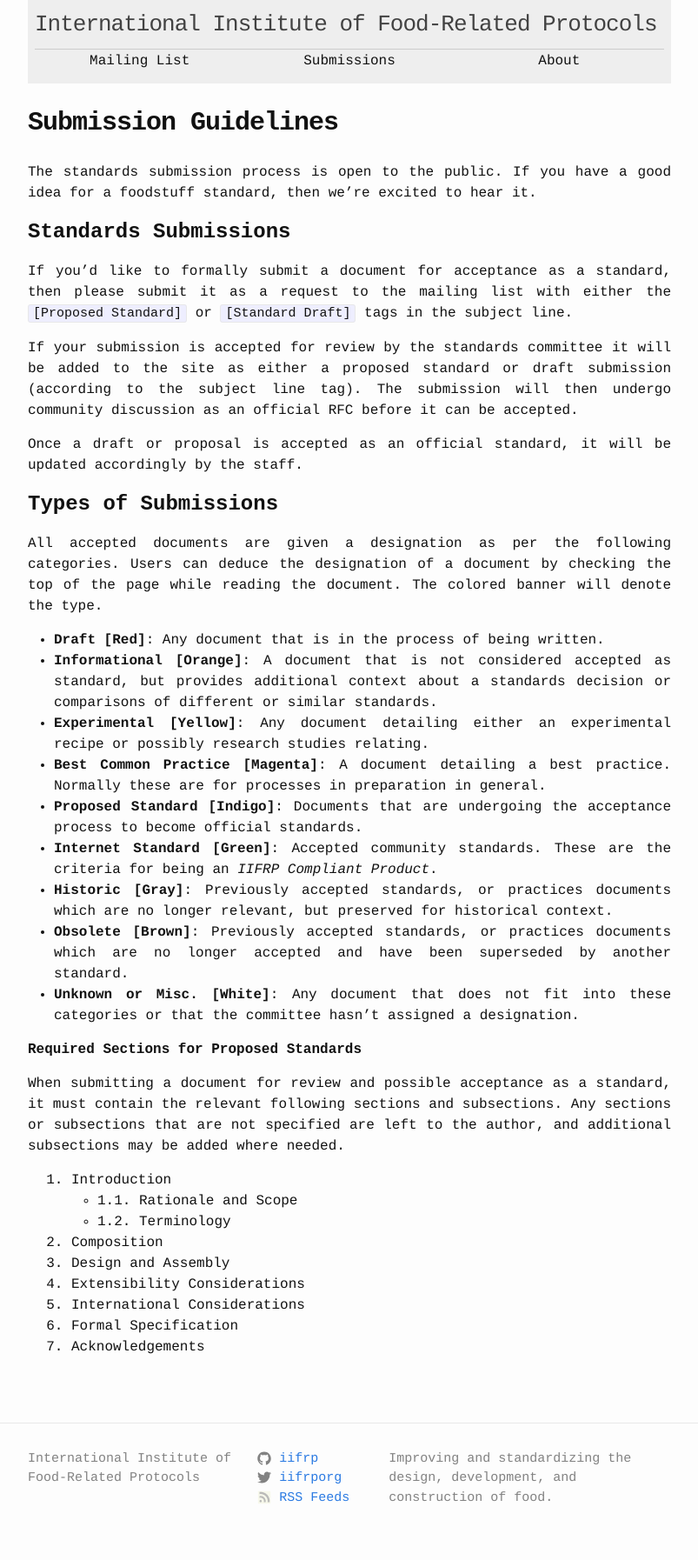
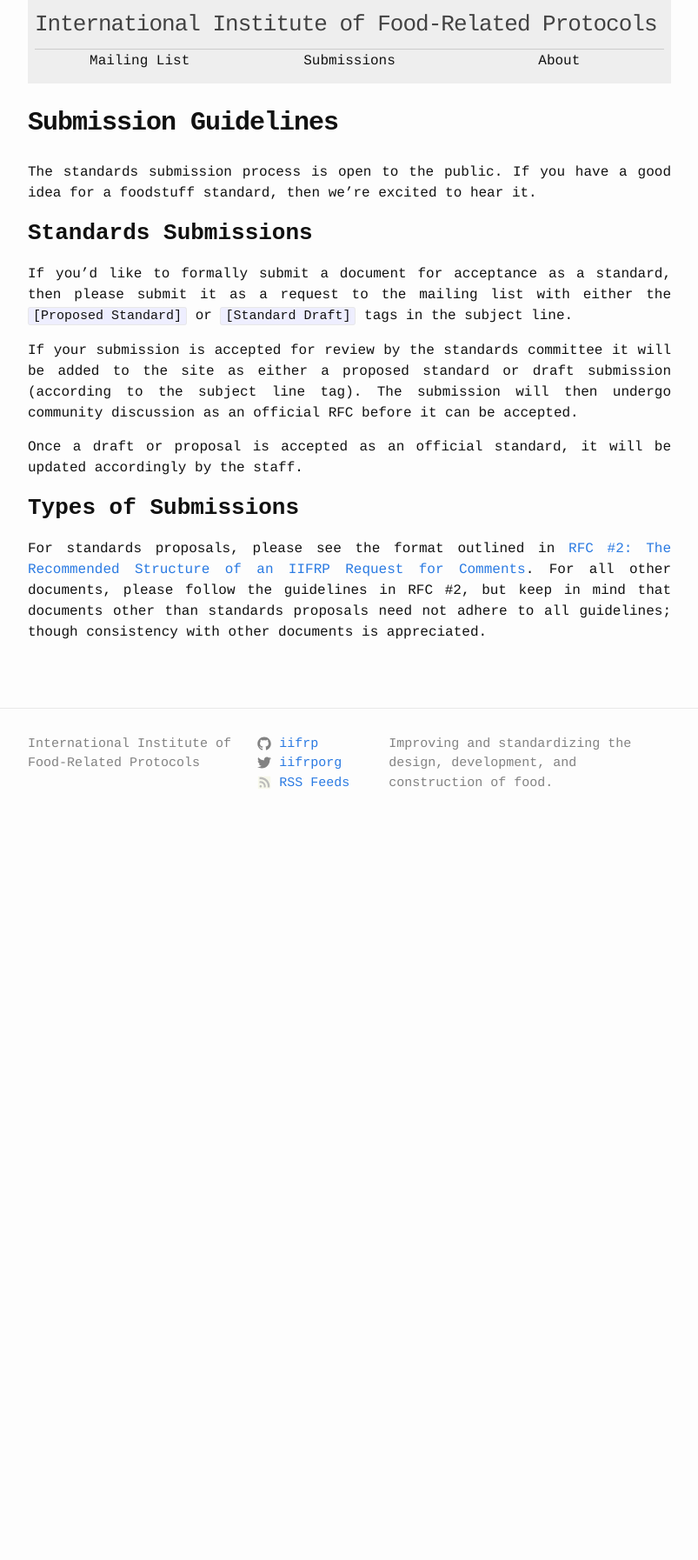
Before and after one commit to iifrp/iifrp.github.io, a Jekyll site: the page built from submission-guidelines.md, in a window 1280 px wide. Shown: the whole page at 87% size, without its empty margins (238-1041 px from the left). Built offline with Jekyll 4.4.1, drawn with Linux system fonts in a browser that asks for light colours; after the commit the page ends 972 px from its top, so only the background shows below that.

Commit message:
Edits for the aoption of RFC #2 (Y[3]/N[0]).

```diff
--- a/submission-guidelines.md
+++ b/submission-guidelines.md
@@ -6,7 +6,7 @@ title: Submission Guidelines
 The standards submission process is open to the public. If you have a good idea for a foodstuff standard, then we're excited to hear it.
 
 
-#### Standards Submissions
+### Standards Submissions
 
 If you'd like to formally submit a document for acceptance as a standard, then please submit it as a request to the mailing list with either the `[Proposed Standard]` or `[Standard Draft]` tags in the subject line.
 
@@ -15,31 +15,6 @@ If your submission is accepted for review by the standards committee it will be
 Once a draft or proposal is accepted as an official standard, it will be updated accordingly by the staff.
 
 
-#### Types of Submissions
+### Types of Submissions
 
-All accepted documents are given a designation as per the following categories. Users can deduce the designation of a document by checking the top of the page while reading the document. The colored banner will denote the type.
-
-- **Draft [Red]**: Any document that is in the process of being written.
-- **Informational [Orange]**: A document that is not considered accepted as standard, but provides additional context about a standards decision or comparisons of different or similar standards.
-- **Experimental [Yellow]**: Any document detailing either an experimental recipe or possibly research studies relating.
-- **Best Common Practice [Magenta]**: A document detailing a best practice. Normally these are for processes in preparation in general.
-- **Proposed Standard [Indigo]**: Documents that are undergoing the acceptance process to become official standards.
-- **Internet Standard [Green]**: Accepted community standards. These are the criteria for being an *IIFRP Compliant Product*.
-- **Historic [Gray]**: Previously accepted standards, or practices documents which are no longer relevant, but preserved for historical context.
-- **Obsolete [Brown]**: Previously accepted standards, or practices documents which are no longer accepted and have been superseded by another standard.
-- **Unknown or Misc. [White]**: Any document that does not fit into these categories or that the committee hasn't assigned a designation.
-
-
-##### Required Sections for Proposed Standards
-
-When submitting a document for review and possible acceptance as a standard, it must contain the relevant following sections and subsections. Any sections or subsections that are not specified are left to the author, and additional subsections may be added where needed.
-
-1. Introduction
-  - 1.1. Rationale and Scope
-  - 1.2. Terminology
-2. Composition
-3. Design and Assembly
-4. Extensibility Considerations
-5. International Considerations
-6. Formal Specification
-7. Acknowledgements
+For standards proposals, please see the format outlined in [RFC #2: The Recommended Structure of an IIFRP Request for Comments](/rfc/RFC-2.html). For all other documents, please follow the guidelines in RFC #2, but keep in mind that documents other than standards proposals need not adhere to all guidelines; though consistency with other documents is appreciated.
```
Also changed, not shown: _rfc/RFC-2.md (+6 -6 lines).
